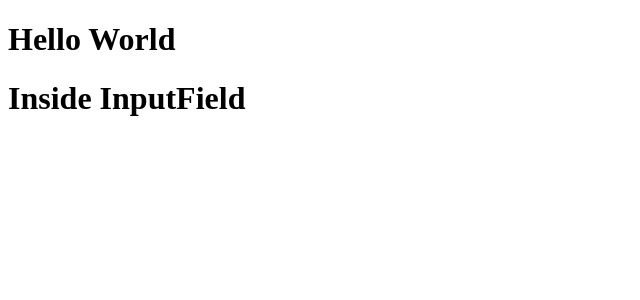
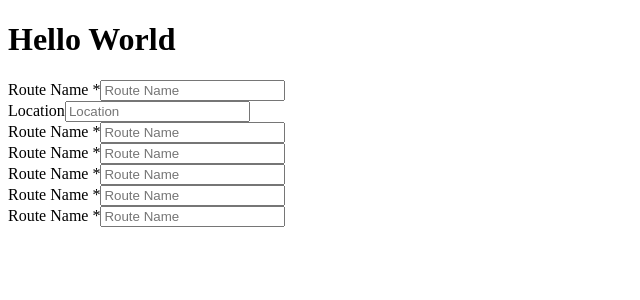
Before and after one commit to Burns1980/climb-tracker, a React (Create React App) app: page / in a window 1280 px wide. Shown: the top 300 px of the page, without its empty margins (0-640 px from the left). Built offline with nearby package versions, Linux system fonts and the light colour scheme.

Commit message:
workking on RouteForm. Have route name and location inputs complete.

```diff
--- a/src/components/InputField.js
+++ b/src/components/InputField.js
@@ -1,8 +1,21 @@
 import React from 'react';
 
 const InputField = (props) => {
+  console.log("***********PROPS INSIDE INPUTFIELD: ******************");
+  console.log(props);
+
+
   return (
-    <h1>Inside InputField</h1>
+    <div className="rtInput">
+      <h1>Inside InputField</h1>
+      <input
+        type={props.type}
+        placeholder={props.placeholder}
+        required
+        name={props.name}
+        value={props.value}
+      />
+    </div>
   );
 }
 
--- a/src/components/Main.js
+++ b/src/components/Main.js
@@ -1,7 +1,7 @@
 import React from 'react';
 import axios from 'axios';
 
-import InputField from './InputField';
+import RouteForm from './RouteForm';
 
 export default class Main extends React.PureComponent {
   constructor() {
@@ -22,7 +22,9 @@ export default class Main extends React.PureComponent {
     return (
       <div>
         <h1>Hello World</h1>
-        <InputField />
+        <RouteForm
+          pageNum={this.state.pageNum}
+        />
       </div>
     );
 
--- a/src/components/RouteForm.js
+++ b/src/components/RouteForm.js
@@ -0,0 +1,123 @@
+import React from 'react';
+
+export default class RouteForm extends React.PureComponent {
+  constructor(props) {
+    super(props);
+    this.state = {
+      rtName: "",
+      location: "",
+      style: "",
+      type: "",
+      rating: "",
+      stars: 0,
+      pitches: 1,
+      date: null,
+    };
+  }
+
+  handleChange = e => {
+    e.preventDefault();
+    const {name, value} = e.target;
+    console.log("Inside HandlChange********");
+    console.log(name, value);
+
+    this.setState({[name]: value}, _=> console.log(this.state))
+  };
+
+  render() {
+    console.log("***********PROPS INSIDE ROUTEFORM: ******************");
+    console.log(this.props);
+    console.log("*************State Inside RouteFrom**********:");
+    console.log(this.state);
+
+    return (
+      <form className="clearfix" id="addRouteForm">
+        <div className="row">
+          <div className="formGroup">
+            <label htmlFor="rtNameAddInput">Route Name *</label>
+            <input
+              id="rtNameAddInput"
+              type="text"
+              name="rtName"
+              placeholder="Route Name"
+              value={this.state.rtName}
+              onChange={this.handleChange}
+              required
+            />
+          </div>
+          <div className="formGroup">
+            <label htmlFor="locationAddInput">Location</label>
+            <input
+              id="locationAddInput"
+              type="text"
+              name="location"
+              placeholder="Location"
+              value={this.state.location}
+              onChange={this.handleChange}
+              required
+            />
+          </div>
+          <div className="formGroup">
+            <label htmlFor="rtNameAddInput">Route Name *</label>
+            <input
+              id="rtNameAddInput"
+              type="text"
+              name="rtName"
+              placeholder="Route Name"
+              value={this.state.rtName}
+              onChange={this.handleChange}
+            />
+          </div>
+        </div>
+        <div className="row">
+          <div className="formGroup">
+            <label htmlFor="rtNameAddInput">Route Name *</label>
+            <input
+              id="rtNameAddInput"
+              type="text"
+              name="rtName"
+              placeholder="Route Name"
+              value={this.state.rtName}
+              onChange={this.handleChange}
+            />
+          </div>
+          <div className="formGroup">
+            <label htmlFor="rtNameAddInput">Route Name *</label>
+            <input
+              id="rtNameAddInput"
+              type="text"
+              name="rtName"
+              placeholder="Route Name"
+              value={this.state.rtName}
+              onChange={this.handleChange}
+            />
+          </div>
+          <div className="formGroup">
+            <label htmlFor="rtNameAddInput">Route Name *</label>
+            <input
+              id="rtNameAddInput"
+              type="text"
+              name="rtName"
+              placeholder="Route Name"
+              value={this.state.rtName}
+              onChange={this.handleChange}
+            />
+          </div>
+        </div>
+        <div className="row">
+          <div className="formGroup">
+            <label htmlFor="rtNameAddInput">Route Name *</label>
+            <input
+              id="rtNameAddInput"
+              type="text"
+              name="rtName"
+              placeholder="Route Name"
+              value={this.state.rtName}
+              onChange={this.handleChange}
+            />
+          </div>
+        </div>
+      </form>
+    );
+  }
+}
```
Also changed, not shown: 1 other file (tests, documents, lock files or other folders).
